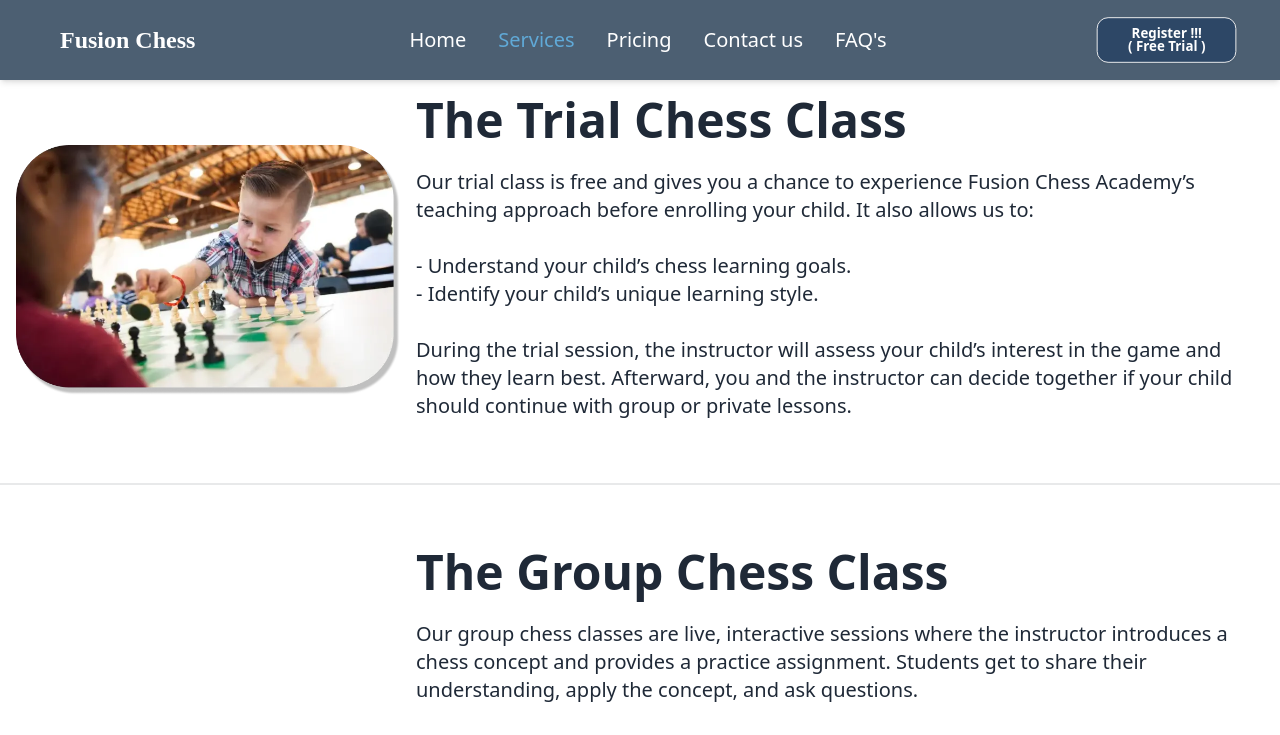
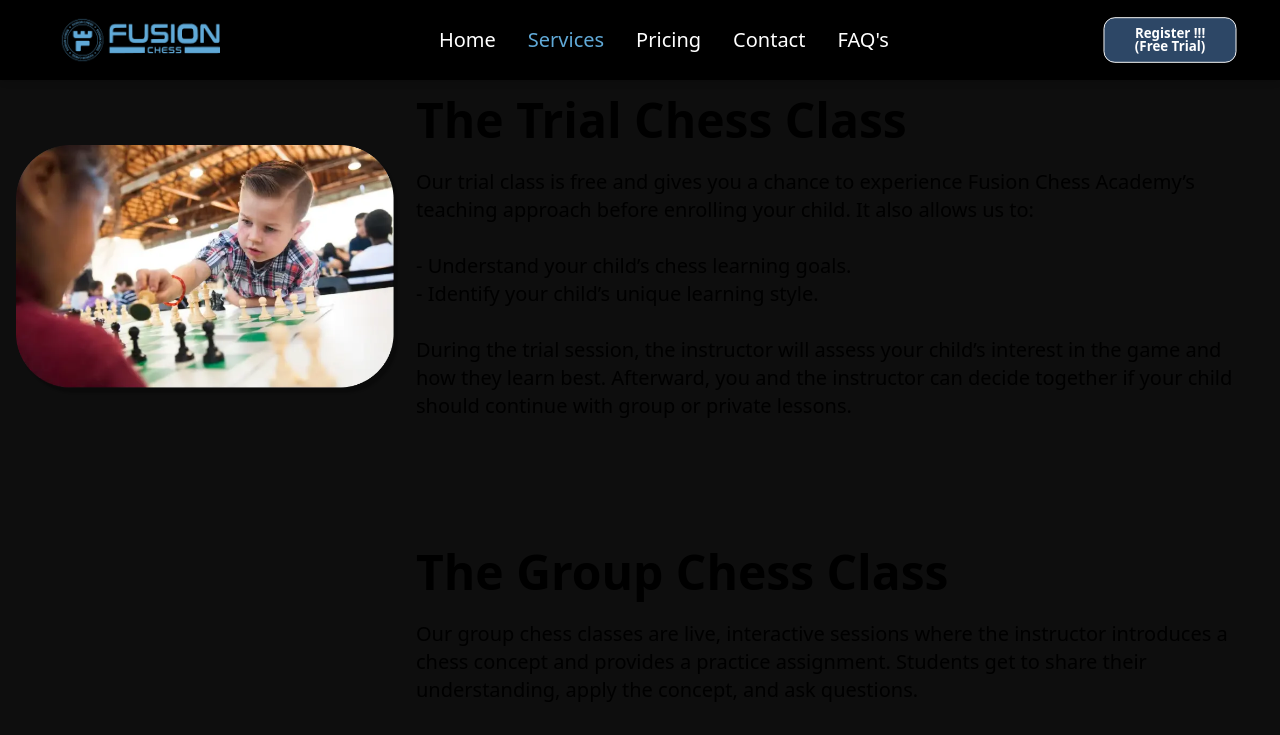
Before and after one commit to SahilAroraYT/Fusion-Chess, a React (Vite) app in the folder frontend/: page /services in a window 1280 px wide. Shown: the top 735 px of the page. Built offline with nearby package versions, Linux system fonts and the light colour scheme.

Commit message:
navbar done finally

```diff
--- a/frontend/src/AdminLogin.tsx
+++ b/frontend/src/AdminLogin.tsx
@@ -19,6 +19,7 @@ const AdminLogin = () => {
             }
 
             const data = await response.json();
+            console.log(data)
             localStorage.setItem('token', data.token);
             setMessage('Login successful');
             window.location.href = '/admin/dashboard';
--- a/frontend/src/App.tsx
+++ b/frontend/src/App.tsx
@@ -2,7 +2,7 @@ import { NavLink } from "react-router-dom";
 
 function App() {
   return (
-    <div>
+    <div className="bg-[#0e0e0e]">
       {/* bg image - hidden on screens smaller than md (768px) */}
       <div className="hidden md:block -mt-20 pt-0 w-full h-auto">
         <img src="/bg.webp" alt="background image" className="w-full h-auto object-cover" />
--- a/frontend/src/Components/Navbar.tsx
+++ b/frontend/src/Components/Navbar.tsx
@@ -1,26 +1,44 @@
-// This navbar uses TailwindCSS
-// Add this in your index.html
-//  <script type="module" src="https://unpkg.com/ionicons@5.5.2/dist/ionicons/ionicons.esm.js"></script>
-
 import { NavLink } from 'react-router-dom';
-import { useState } from 'react';
+import { useState, useRef, useEffect } from 'react';
 
 const Navbar = () => {
   let Links = [
     { name: "Home", link: "/" },
     { name: "Services", link: "/services" },
     { name: "Pricing", link: "/pricing" },
-    { name: "Contact us", link: "/contact" },
+    { name: "Contact", link: "/contact" },
     { name: "FAQ's", link: "/faq" },
   ];
 
-  let [open, setOpen] = useState(false);
+  const [open, setOpen] = useState(false);
+  const menuRef = useRef<HTMLUListElement | null>(null);
+
+  // Close menu when clicking outside
+  useEffect(() => {
+    const handleClickOutside = (event: MouseEvent) => {
+      if (menuRef.current && !menuRef.current.contains(event.target as Node)) {
+        setOpen(false); // Close the menu
+      }
+    };
+
+    document.addEventListener("mousedown", handleClickOutside);
+    return () => {
+      document.removeEventListener("mousedown", handleClickOutside);
+    };
+  }, []);
 
   return (
     <div className="shadow-md w-full fixed top-0 left-0 z-50">
-      <div className="md:flex items-center justify-between bg-[#4C5F72] py-4 md:px-10 px-7 z-50">
+      <div className="md:flex items-center justify-between bg-[#000000] py-4 md:px-10 px-7 z-50">
+        {/* Logo Section */}
         <div className="font-bold text-2xl ml-5 cursor-pointer flex items-center font-[Poppins] text-white">
-          Fusion Chess
+          <span className="w-auto">
+            <img
+              src="/logo.png"
+              className="w-40 md:w-40 lg:w-40 sm:w-44 max-w-full"
+              alt="Fusion Chess"
+            />
+          </span>
         </div>
 
         {/* Hamburger menu for mobile */}
@@ -28,19 +46,24 @@ const Navbar = () => {
           onClick={() => setOpen(!open)}
           className="text-3xl absolute left-3 top-4 cursor-pointer md:hidden text-white"
         >
-          <ion-icon name={open ? 'close' : 'menu'}></ion-icon>
+          <ion-icon name={open ? "close" : "menu"}></ion-icon>
         </div>
 
         {/* Mobile view: Right-aligned button */}
         <div className="absolute right-5 top-4 md:hidden">
           <button className="btn bg-[#2D4766] rounded-xl text-white px-8 -mt-1">
-            Register !!! <br />( Free Trial )
+            <NavLink to="/register">
+              Register !!! <br />
+              ( Free Trial )
+            </NavLink>
           </button>
         </div>
 
+        {/* Menu Items */}
         <ul
-          className={`md:flex md:items-center md:pb-0 pb-12 absolute md:static bg-[#4C5F72] md:z-auto z-[-1] left-0 w-full md:w-auto md:pl-0 pl-9 transition-all duration-500 ease-in ${
-            open ? 'top-15 ' : 'top-[-490px]'
+          ref={menuRef}
+          className={`md:flex md:items-center md:pb-0 pb-12 absolute md:static bg-[#000000] md:z-auto z-[-1] left-0 w-full md:w-auto md:pl-0 pl-9 transition-all duration-500 ease-in ${
+            open ? "top-15 " : "top-[-490px]"
           }`}
         >
           {Links.map((link) => (
@@ -49,9 +72,10 @@ const Navbar = () => {
                 to={link.link}
                 className={({ isActive }) =>
                   isActive
-                    ? 'text-[#60A9D7] hover:text-gray-400 duration-500' // Active state styles
-                    : 'text-white hover:text-gray-400 duration-500' // Non-active state styles
+                    ? "text-[#60A9D7] hover:text-gray-400 duration-500" // Active state styles
+                    : "text-white hover:text-gray-400 duration-500" // Non-active state styles
                 }
+                onClick={() => setOpen(false)} // Close menu when clicking a link
               >
                 {link.name}
               </NavLink>
@@ -61,10 +85,11 @@ const Navbar = () => {
 
         {/* Desktop view: Button inside navbar */}
         <div className="hidden md:block">
-        <NavLink to="/register">
-          <button className="btn bg-[#2D4766] rounded-xl text-white px-8 md:ml-6">
-            Register !!! <br />( Free Trial )
-          </button>
+          <NavLink to="/register">
+            <button className="btn bg-[#2D4766] rounded-xl text-white px-8 md:ml-6">
+              Register !!! <br />
+              (Free Trial)
+            </button>
           </NavLink>
         </div>
       </div>
--- a/frontend/src/Contact.tsx
+++ b/frontend/src/Contact.tsx
@@ -1,6 +1,6 @@
 const Contact = () => {
   return (
-    <div className='flex justify-center mt-20'>
+    <div className='flex justify-center mt-20 bg-[#0e0e0e]'>
       <iframe
         src="https://docs.google.com/forms/d/e/1FAIpQLSfPkhsQT8Kq5-Al-Uf-f4jmjcRFD_2HtPrzB0a4ebIlGkPyxA/viewform?embedded=true"
         width={640}
--- a/frontend/src/FAQ.tsx
+++ b/frontend/src/FAQ.tsx
@@ -2,6 +2,7 @@ import { NavLink } from "react-router-dom"
 
 const FAQ = () => {
     return (
+        <div>
         <div>
             {/* Question div  */}
             <div className="container mx-auto  mt-40">
@@ -122,6 +123,7 @@ them with any questions</p>
                 </div>
             </div>
         </div>
+        </div>
     )
 }
 
--- a/frontend/src/Pricing.tsx
+++ b/frontend/src/Pricing.tsx
@@ -88,7 +88,8 @@ const PlanCard: React.FC<PlanCardProps> = ({ title, subtitle, image, objectives,
 
 const Pricing: React.FC = () => {
   return (
-    <div className="container mx-auto px-4 py-12 mt-16">
+    <div className="bg-[#0e0e0e]">
+    <div className="container mx-auto px-4 py-12 mt-16 ">
       <div className="grid grid-cols-1 md:grid-cols-3 gap-8">
         {plans.map((plan, index) => (
           <PlanCard key={index} {...plan} />
@@ -100,6 +101,7 @@ const Pricing: React.FC = () => {
         </button></NavLink>
       </div>
     </div>
+    </div>
   );
 };
 
--- a/frontend/src/Services.tsx
+++ b/frontend/src/Services.tsx
@@ -1,9 +1,9 @@
 import { NavLink } from "react-router-dom"
 const Services = () => {
   return (
-    <div>
+    <div className="bg-[#0e0e0e]">
       {/* Trial Chess  */}
-      <div className="hero z-10 mt-20">
+      <div className="hero z-10 mt-20 ">
         <div className="hero-content flex-col lg:flex-row">
           <img
             src="/trial.webp"
@@ -26,7 +26,7 @@ const Services = () => {
       </div>
       <div className="divider"></div>
       {/* Intermediate  */}
-      <div className="hero -z-50 mt-10">
+      <div className="hero -z-50 mt-10 ">
         <div className="hero-content flex-col lg:flex-row">
 
             <img
@@ -59,7 +59,7 @@ const Services = () => {
       </div>
       <div className="divider"></div>
       {/* Private  */}
-      <div className="hero -z-50 my-10">
+      <div className="hero -z-50 my-10 ">
         <div className="hero-content flex-col lg:flex-row">
           <img
             src="/private.webp"
--- a/frontend/tailwind.config.js
+++ b/frontend/tailwind.config.js
@@ -6,12 +6,22 @@ export default {
     "./src/**/*.{js,ts,jsx,tsx}",
   ],
   theme: {
-    extend: {},
+    extend: {
+      screens: {
+        'custom': { 'min': '768px', 'max': '895px' }, // Define custom range
+      },
+    },
   },
   plugins: [
     daisyui,
   ],
   daisyui: {
-    themes: ['light'],
+    themes: [
+      {
+        mytheme: {
+          "primary": "#0e0e0e",
+        },
+      },
+    ],
   },
 }
```
Also changed, not shown: frontend/public/logo.png (added).
